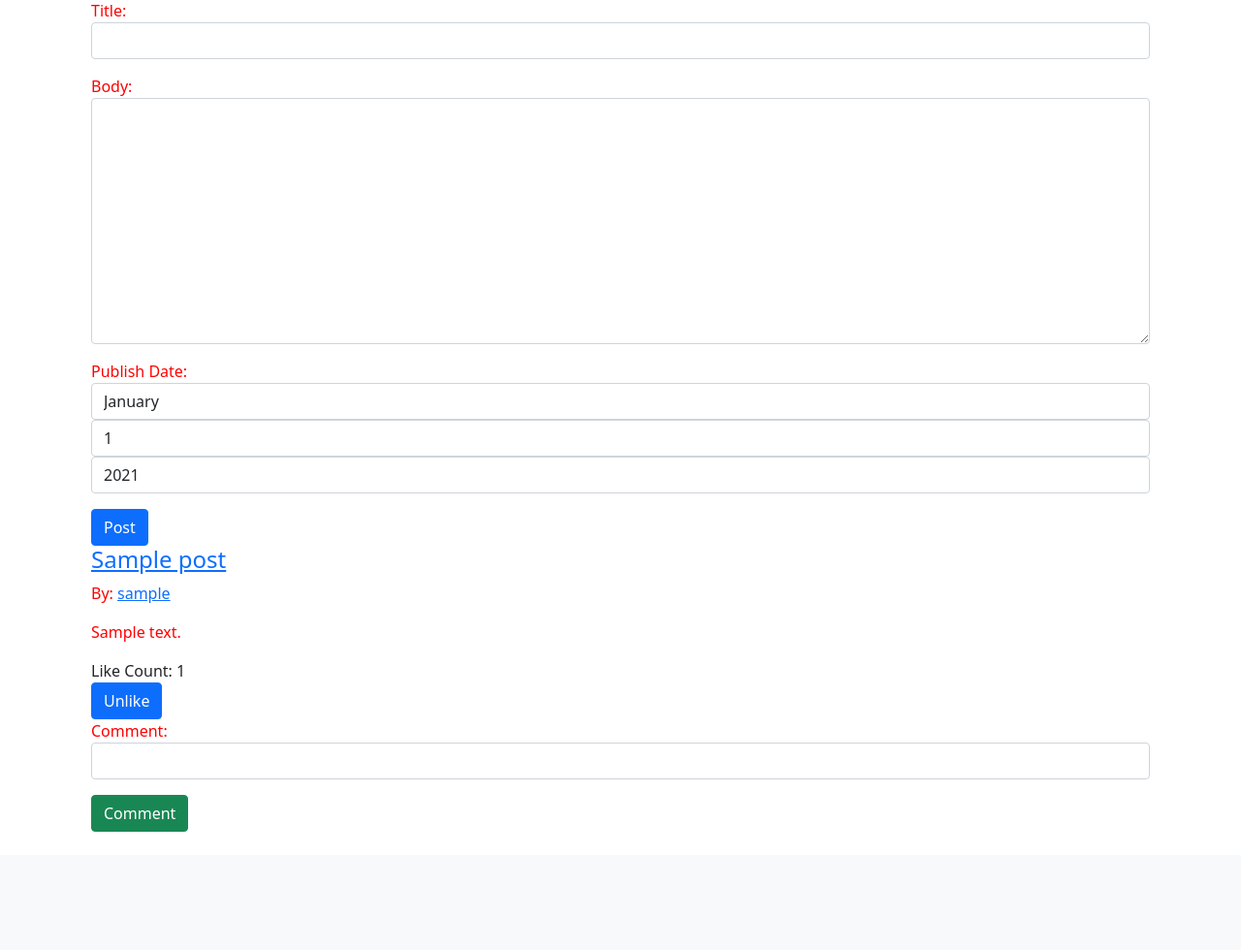
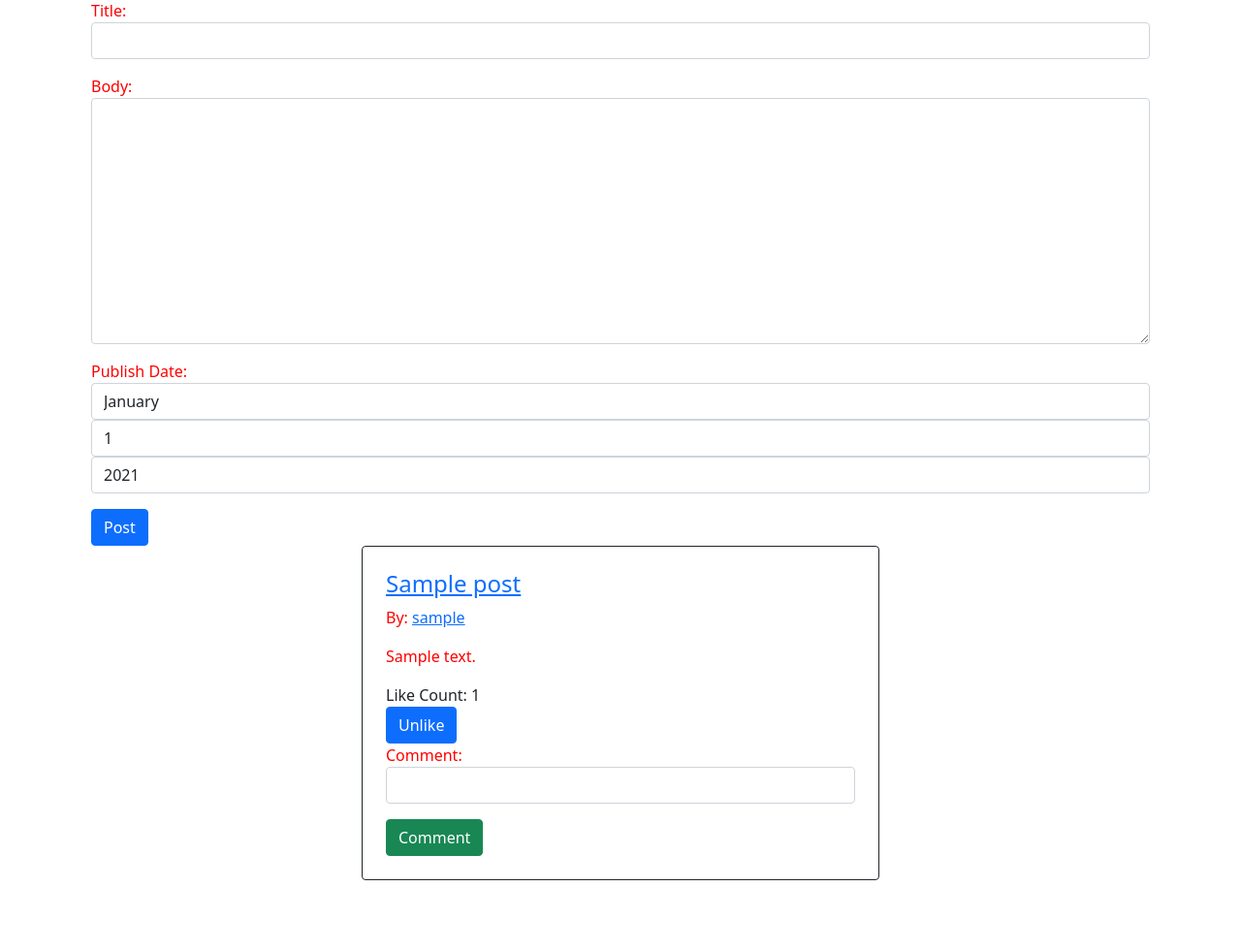
Before and after one commit to scotth527/Django-blog, a Django app: page /posts/ in a window 1280 px wide. Shown: the part 135-1115 px from the top of the page at 97% size. Before the commit the page ends 993 px from the top, so only its background shows below. Run offline with Django 3.2, Linux system fonts and the light colour scheme; a user stored in the database is signed in; tables that the repository leaves empty hold one stand-in row (values such as "Sample post"); data that the repository does not hold is empty; some libraries are stand-ins or nearby versions.

Commit message:
styled the index

```diff
--- a/microblog/urls.py
+++ b/microblog/urls.py
@@ -15,8 +15,7 @@ Including another URLconf
 """
 from django.contrib import admin
 from django.urls import include, path
-from django.shortcuts import redirect
-
+# from django.shortcuts import redirect
 
 urlpatterns = [
     # path('', lambda req: redirect('posts/')),
--- a/posts/templates/posts/index.html
+++ b/posts/templates/posts/index.html
@@ -6,11 +6,16 @@
 {% block content %}
 <h1>Blog Feed</h1>
 
-{% include 'posts/partials/_posts_new.html' with form=form %}
+<div class="row">
+
+    <section class="mx-auto">
+        {% include 'posts/partials/_posts_new.html' with form=form %}
+    </section>
 
 {% if latest_post_list %}
-<div class="post">
+<div class="post col-6 mx-auto">
     {% for post in latest_post_list %}
+    <article class="mb-5 border border-dark rounded p-4">
     <h4><a href="{% url 'posts:detail' post.id %}">{{ post.post_title }}</a></h4>
     <p>By: <a href="{% url 'profiles:detail' post.author.id %}">{{post.author.username}}</a></p>
     <p>{{post.post_body}}</p>
@@ -19,10 +24,14 @@
 
     {% include 'posts/partials/_comments_new.html' with id=post.id form=comment_form %}
 
+    </article>
+
     {% endfor %}
 </div>
 {% else %}
 <p>No posts are available.</p>
 {% endif %}
 
+</div>
+
 {% endblock %}
--- a/profiles/templates/profiles/detail.html
+++ b/profiles/templates/profiles/detail.html
@@ -7,9 +7,9 @@
 {% if is_user_profile %}
 This is the current user's profile.
 {% for request in pending_friend_requests %}
-{{request.id}}
 {% include 'profiles/partials/_friendship_update_form.html' with id=request.id %}
-<div>User: {{ request.requestor.username }}</div>
+<div>Requested By: {{ request.requester.username }}</div>
+
 {% endfor %}
 
 
```
